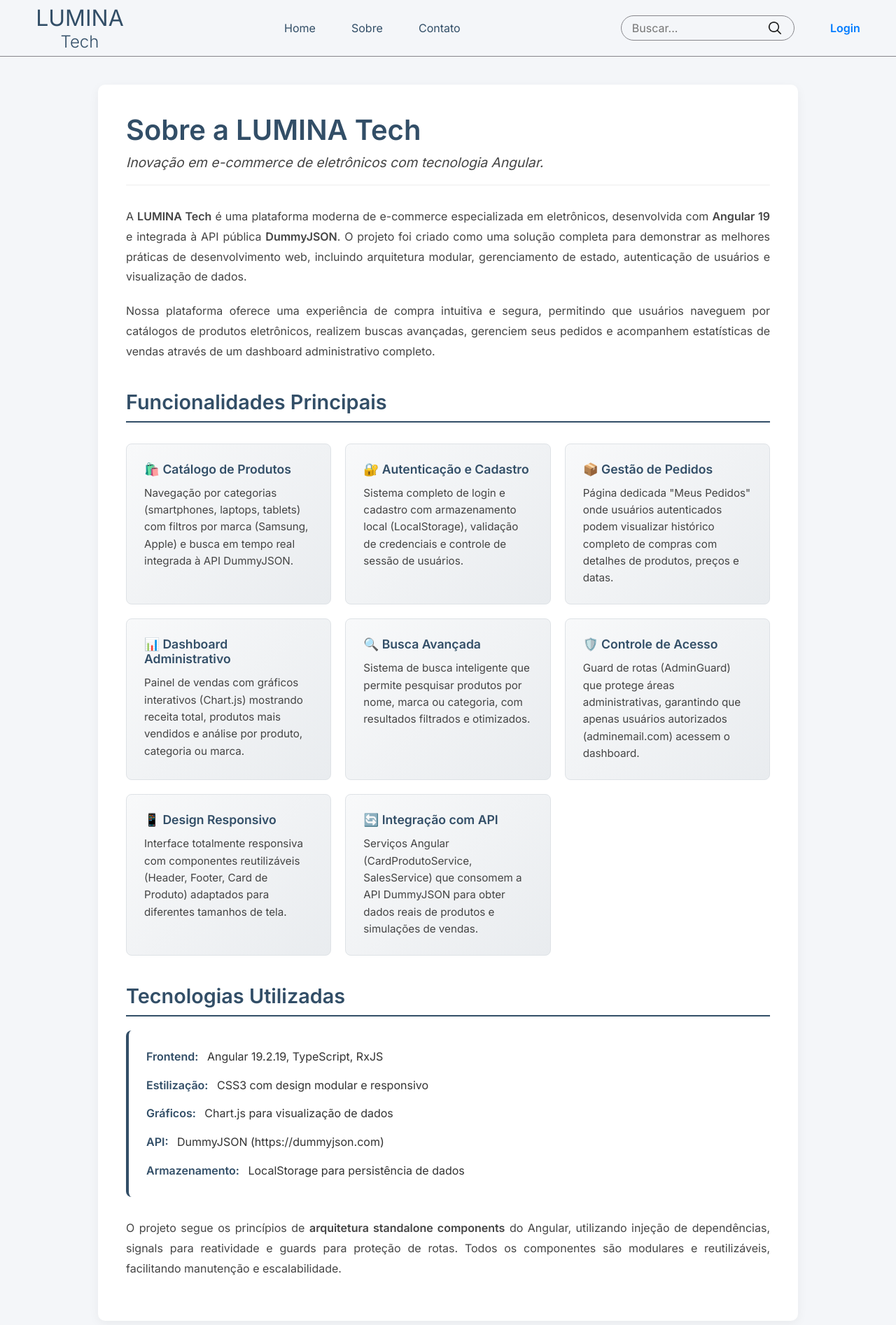
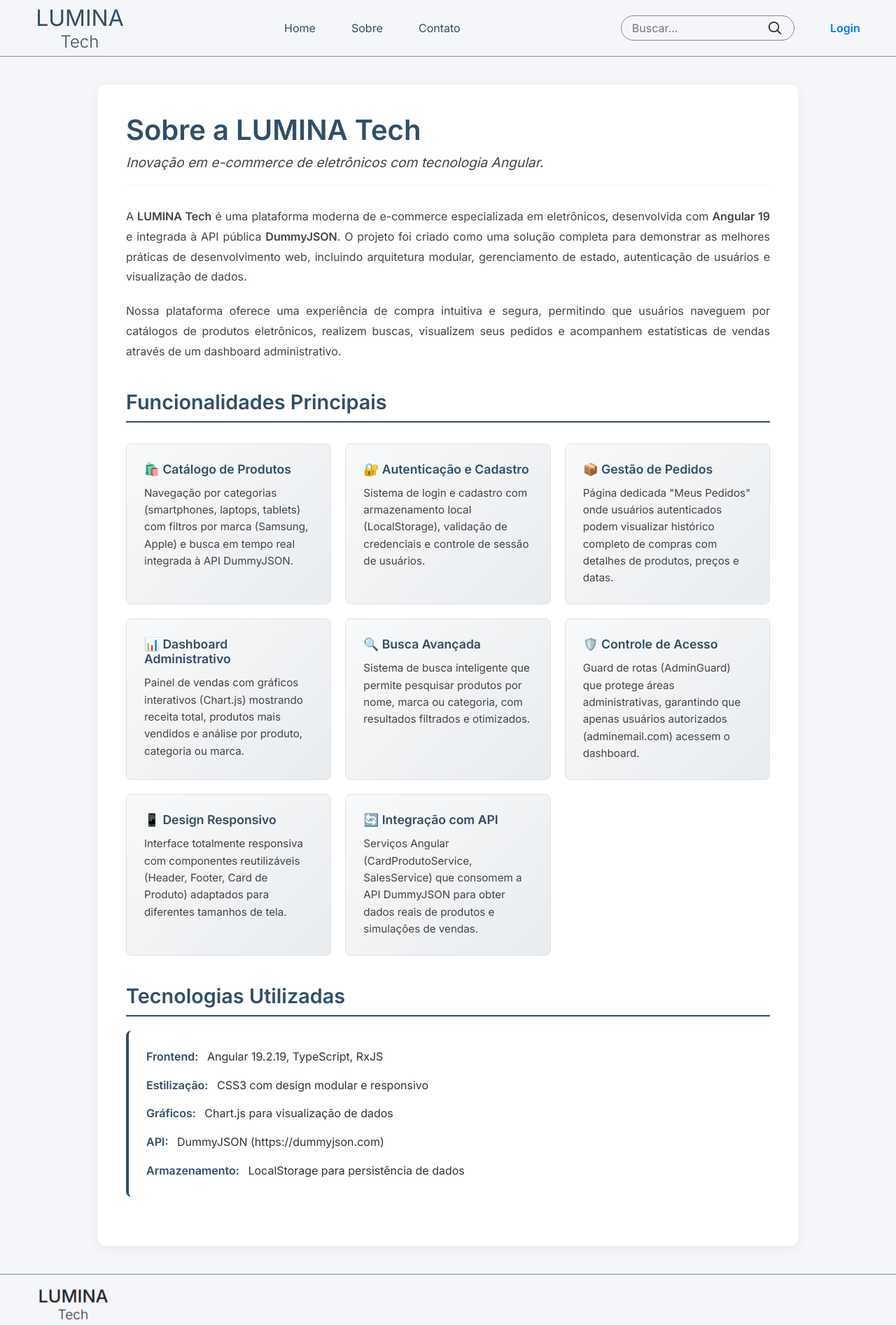
Before and after one commit to ErickRochaNascimento/LUMINA_Tech, an Angular app: page /sobre in a window 1280 px wide. Shown: the top 1894 px of the page at 70% size. Built offline with nearby package versions, Linux system fonts and the light colour scheme.

Commit message:
Revisão sobre

```diff
--- a/src/app/pages/sobre/sobre.component.html
+++ b/src/app/pages/sobre/sobre.component.html
@@ -14,9 +14,9 @@
             </p>
             <p>
                 Nossa plataforma oferece uma experiência de compra intuitiva e segura, permitindo que
-                usuários naveguem por catálogos de produtos eletrônicos, realizem buscas avançadas,
-                gerenciem seus pedidos e acompanhem estatísticas de vendas através de um dashboard
-                administrativo completo.
+                usuários naveguem por catálogos de produtos eletrônicos, realizem buscas,
+                visualizem seus pedidos e acompanhem estatísticas de vendas através de um dashboard
+                administrativo.
             </p>
         </div>
 
@@ -25,42 +25,50 @@
         <div class="features">
             <div class="feature-item">
                 <h3>🛍️ Catálogo de Produtos</h3>
-                <p>Navegação por categorias (smartphones, laptops, tablets) com filtros por marca (Samsung, Apple) e busca em tempo real integrada à API DummyJSON.</p>
+                <p>Navegação por categorias (smartphones, laptops, tablets) com filtros por marca (Samsung, Apple) e
+                    busca em tempo real integrada à API DummyJSON.</p>
             </div>
 
             <div class="feature-item">
                 <h3>🔐 Autenticação e Cadastro</h3>
-                <p>Sistema completo de login e cadastro com armazenamento local (LocalStorage), validação de credenciais e controle de sessão de usuários.</p>
+                <p>Sistema de login e cadastro com armazenamento local (LocalStorage), validação de credenciais
+                    e controle de sessão de usuários.</p>
             </div>
 
             <div class="feature-item">
                 <h3>📦 Gestão de Pedidos</h3>
-                <p>Página dedicada "Meus Pedidos" onde usuários autenticados podem visualizar histórico completo de compras com detalhes de produtos, preços e datas.</p>
+                <p>Página dedicada "Meus Pedidos" onde usuários autenticados podem visualizar histórico completo de
+                    compras com detalhes de produtos, preços e datas.</p>
             </div>
 
             <div class="feature-item">
                 <h3>📊 Dashboard Administrativo</h3>
-                <p>Painel de vendas com gráficos interativos (Chart.js) mostrando receita total, produtos mais vendidos e análise por produto, categoria ou marca.</p>
+                <p>Painel de vendas com gráficos interativos (Chart.js) mostrando receita total, produtos mais vendidos
+                    e análise por produto, categoria ou marca.</p>
             </div>
 
             <div class="feature-item">
                 <h3>🔍 Busca Avançada</h3>
-                <p>Sistema de busca inteligente que permite pesquisar produtos por nome, marca ou categoria, com resultados filtrados e otimizados.</p>
+                <p>Sistema de busca inteligente que permite pesquisar produtos por nome, marca ou categoria, com
+                    resultados filtrados e otimizados.</p>
             </div>
 
             <div class="feature-item">
                 <h3>🛡️ Controle de Acesso</h3>
-                <p>Guard de rotas (AdminGuard) que protege áreas administrativas, garantindo que apenas usuários autorizados (adminemail.com) acessem o dashboard.</p>
+                <p>Guard de rotas (AdminGuard) que protege áreas administrativas, garantindo que apenas usuários
+                    autorizados (adminemail.com) acessem o dashboard.</p>
             </div>
 
             <div class="feature-item">
                 <h3>📱 Design Responsivo</h3>
-                <p>Interface totalmente responsiva com componentes reutilizáveis (Header, Footer, Card de Produto) adaptados para diferentes tamanhos de tela.</p>
+                <p>Interface totalmente responsiva com componentes reutilizáveis (Header, Footer, Card de Produto)
+                    adaptados para diferentes tamanhos de tela.</p>
             </div>
 
             <div class="feature-item">
                 <h3>🔄 Integração com API</h3>
-                <p>Serviços Angular (CardProdutoService, SalesService) que consomem a API DummyJSON para obter dados reais de produtos e simulações de vendas.</p>
+                <p>Serviços Angular (CardProdutoService, SalesService) que consomem a API DummyJSON para obter dados
+                    reais de produtos e simulações de vendas.</p>
             </div>
         </div>
 
@@ -83,14 +91,6 @@
                 <strong>Armazenamento:</strong> LocalStorage para persistência de dados
             </div>
         </div>
-
-        <div class="text-content">
-            <p>
-                O projeto segue os princípios de <strong>arquitetura standalone components</strong> do Angular,
-                utilizando injeção de dependências, signals para reatividade e guards para proteção de rotas.
-                Todos os componentes são modulares e reutilizáveis, facilitando manutenção e escalabilidade.
-            </p>
-        </div>
     </div>
 </div>
 <app-footer></app-footer>
```
